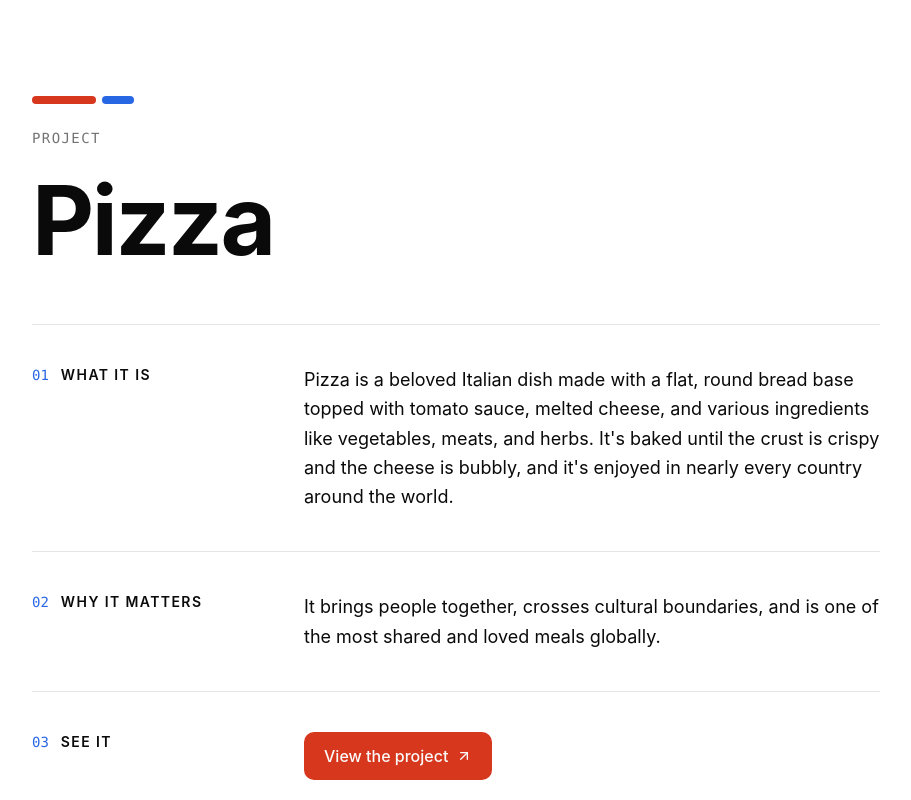
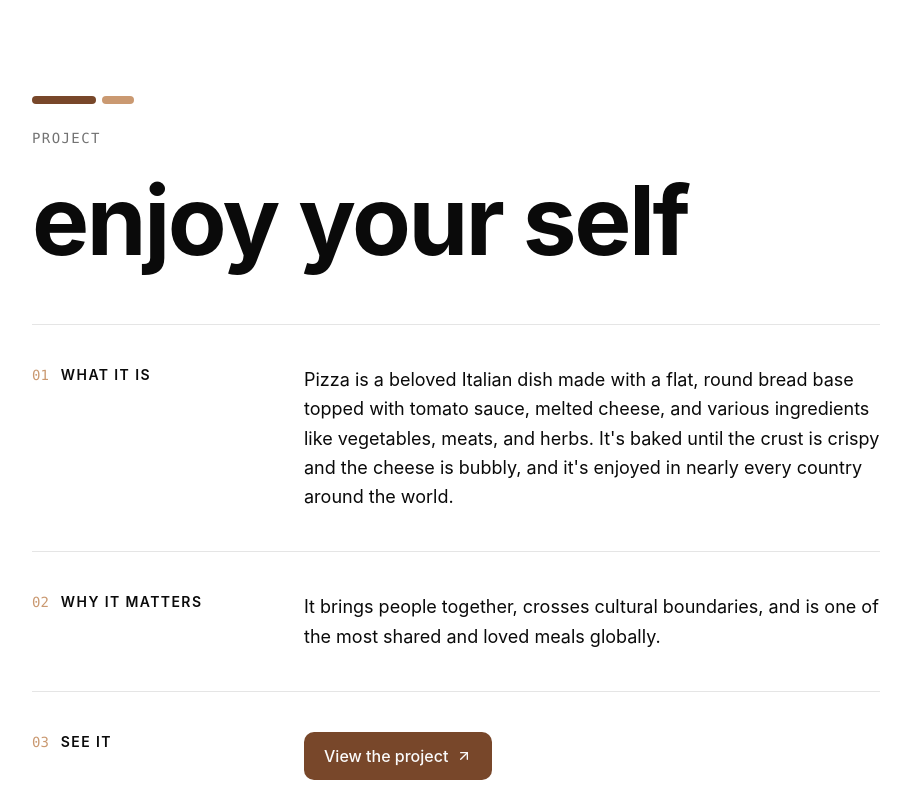
Before and after one commit to abicornejo/my-first-site, a Next.js app: page / in a window 1280 px wide. Shown: the top 800 px of the page, without its empty margins (184-1095 px from the left). Built offline with nearby package versions, Linux system fonts and the light colour scheme.

Commit message:
feat: adjust color values and update header text in globals.css and page.tsx
V0-Chat-Id: mybBbd3AZQF

```diff
--- a/app/globals.css
+++ b/app/globals.css
@@ -5,7 +5,7 @@
 @custom-variant dark (&:is(.dark *));
 
 @theme inline {
-  --color-highlight: oklch(0.55 0.2 262);
+  --color-highlight: oklch(0.72 0.08 60);
   --color-sidebar-ring: var(--sidebar-ring);
   --color-sidebar-border: var(--sidebar-border);
   --color-sidebar-accent-foreground: var(--sidebar-accent-foreground);
@@ -54,7 +54,7 @@
   --card-foreground: oklch(0.145 0 0);
   --popover: oklch(1 0 0);
   --popover-foreground: oklch(0.145 0 0);
-  --primary: oklch(0.58 0.2 32);
+  --primary: oklch(0.45 0.08 50);
   --primary-foreground: oklch(0.985 0 0);
   --secondary: oklch(0.97 0 0);
   --secondary-foreground: oklch(0.205 0 0);
@@ -90,8 +90,8 @@
   --card-foreground: oklch(0.985 0 0);
   --popover: oklch(0.205 0 0);
   --popover-foreground: oklch(0.985 0 0);
-  --primary: oklch(0.922 0 0);
-  --primary-foreground: oklch(0.205 0 0);
+  --primary: oklch(0.62 0.09 55);
+  --primary-foreground: oklch(0.985 0 0);
   --secondary: oklch(0.269 0 0);
   --secondary-foreground: oklch(0.985 0 0);
   --muted: oklch(0.269 0 0);
@@ -126,8 +126,8 @@
     --card-foreground: oklch(0.985 0 0);
     --popover: oklch(0.205 0 0);
     --popover-foreground: oklch(0.985 0 0);
-    --primary: oklch(0.922 0 0);
-    --primary-foreground: oklch(0.205 0 0);
+    --primary: oklch(0.62 0.09 55);
+    --primary-foreground: oklch(0.985 0 0);
     --secondary: oklch(0.269 0 0);
     --secondary-foreground: oklch(0.985 0 0);
     --muted: oklch(0.269 0 0);
--- a/app/page.tsx
+++ b/app/page.tsx
@@ -13,7 +13,7 @@ export default function Page() {
           <div className="h-2 w-8 rounded-full bg-highlight" />
         </div>
         <p className="font-mono text-sm uppercase tracking-widest text-muted-foreground">Project</p>
-        <h1 className="text-6xl font-bold tracking-tight text-foreground md:text-8xl">{name}</h1>
+        <h1 className="text-6xl font-bold tracking-tight text-foreground md:text-8xl">enjoy your self</h1>
       </header>
 
       <ProjectSection number="01" title="What it is">
```
